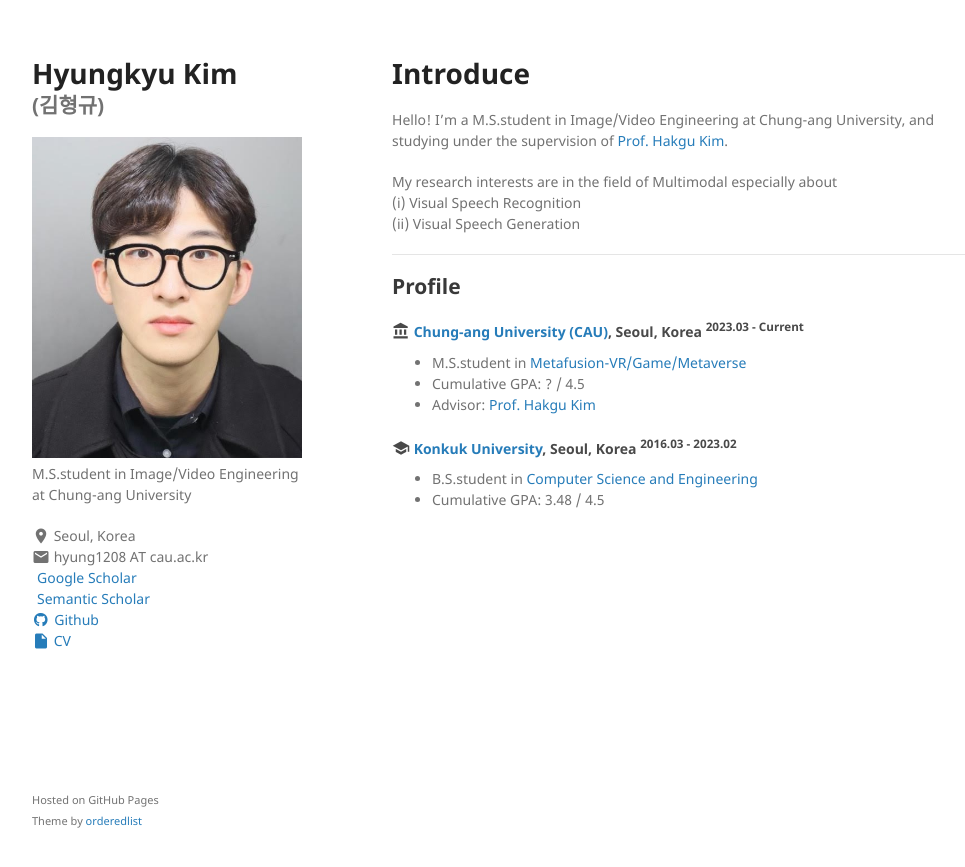
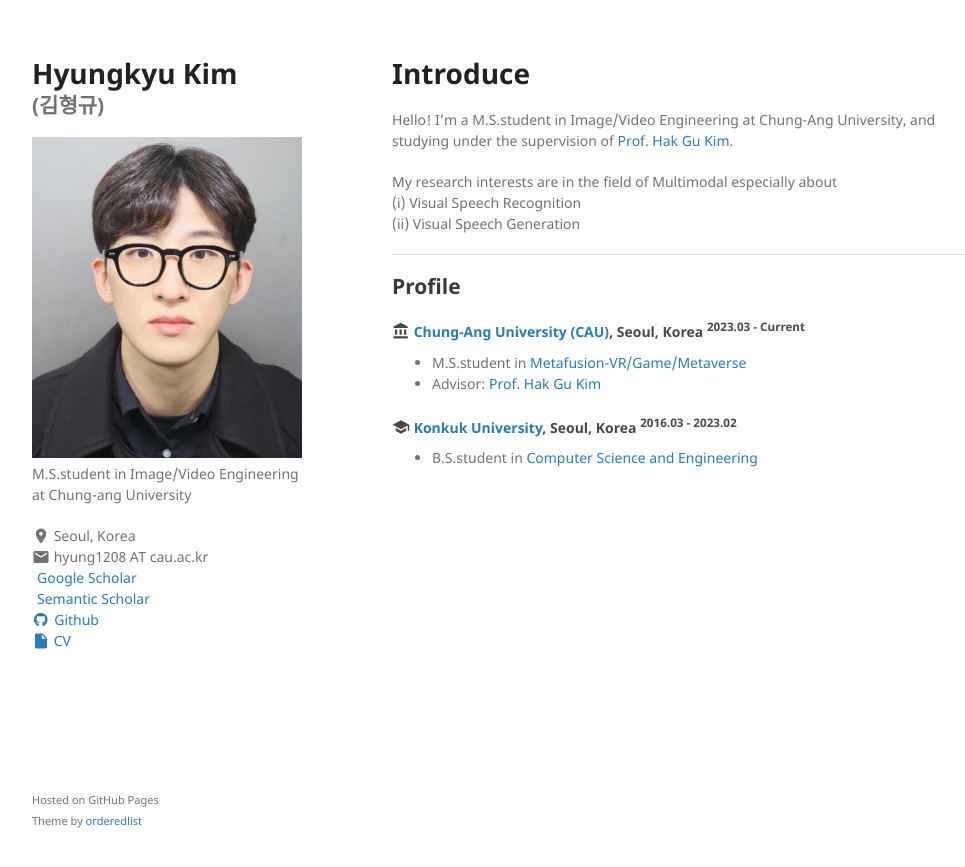
Before and after one commit to kimhyungkyu-1208/HYUNG-KYU-KIM, a Jekyll site: the page built from index.md, in a window 1280 px wide. Shown: the top 867 px of the page, without its empty margins (128-1093 px from the left). Built offline with Jekyll 4.4.1, drawn with Linux system fonts in a browser that asks for light colours; a style sheet for code colours, icons or effects is not loaded; our own code applies the rules of GitHub Pages for plain Markdown files.

Commit message:
Update index.md

```diff
--- a/index.md
+++ b/index.md
@@ -5,8 +5,8 @@
 # Introduce
 
 Hello!
-I'm a M.S.student in Image/Video Engineering at Chung-ang University, and \
-studying under the supervision of [Prof. Hakgu Kim](https://www.irislab.cau.ac.kr/members/pi).
+I'm a M.S.student in Image/Video Engineering at Chung-Ang University, and \
+studying under the supervision of [Prof. Hak Gu Kim](https://www.irislab.cau.ac.kr/members/pi).
 
 My research interests are in the field of Multimodal especially about \
 (i) Visual Speech Recognition \
@@ -18,13 +18,12 @@
 
 <h4 class="education">
   <i class="material-icons md-18">account_balance</i>
-  <a href="https://www.cau.ac.kr/index.do">Chung-ang University (CAU)</a>, Seoul, Korea
+  <a href="https://www.cau.ac.kr/index.do">Chung-Ang University (CAU)</a>, Seoul, Korea
   <sup>2023.03 - Current</sup>
 </h4>
 
 - M.S.student in [Metafusion-VR/Game/Metaverse](https://gsaim.cau.ac.kr)
-- Cumulative GPA: ? / 4.5
-- Advisor: [Prof. Hakgu Kim](https://www.irislab.cau.ac.kr/members/pi)
+- Advisor: [Prof. Hak Gu Kim](https://www.irislab.cau.ac.kr/members/pi)
 
 
 <h4 class="education">
@@ -32,9 +31,7 @@
   <a href="http://www.konkuk.ac.kr/do/Index.do">Konkuk University</a>, Seoul, Korea
   <sup>2016.03 - 2023.02</sup>
 </h4>
-
 - B.S.student in [Computer Science and Engineering](http://cse.konkuk.ac.kr)
-- Cumulative GPA: 3.48 / 4.5
 <!--- Advisor:-->
 
 <!-- ### Publications -->
```
